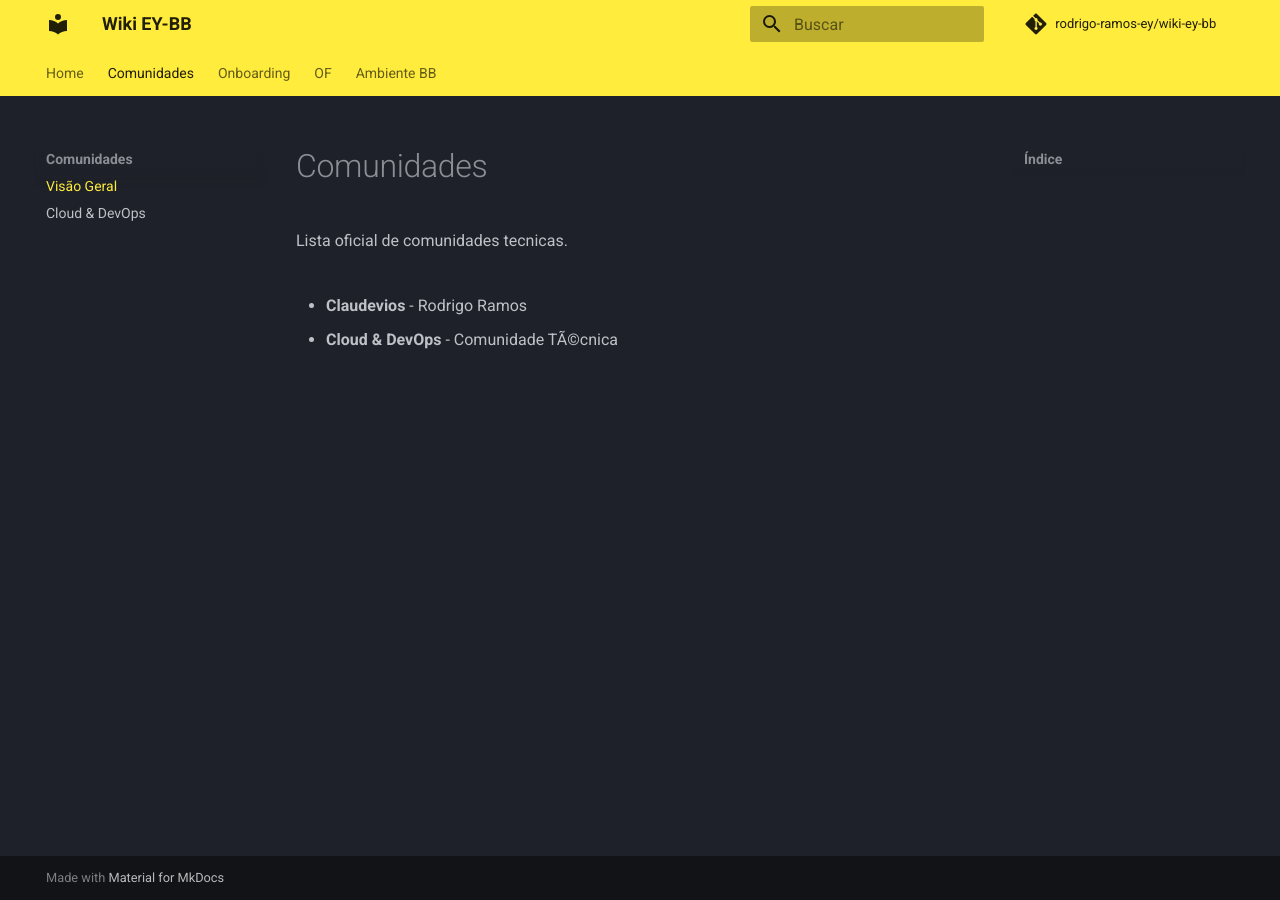
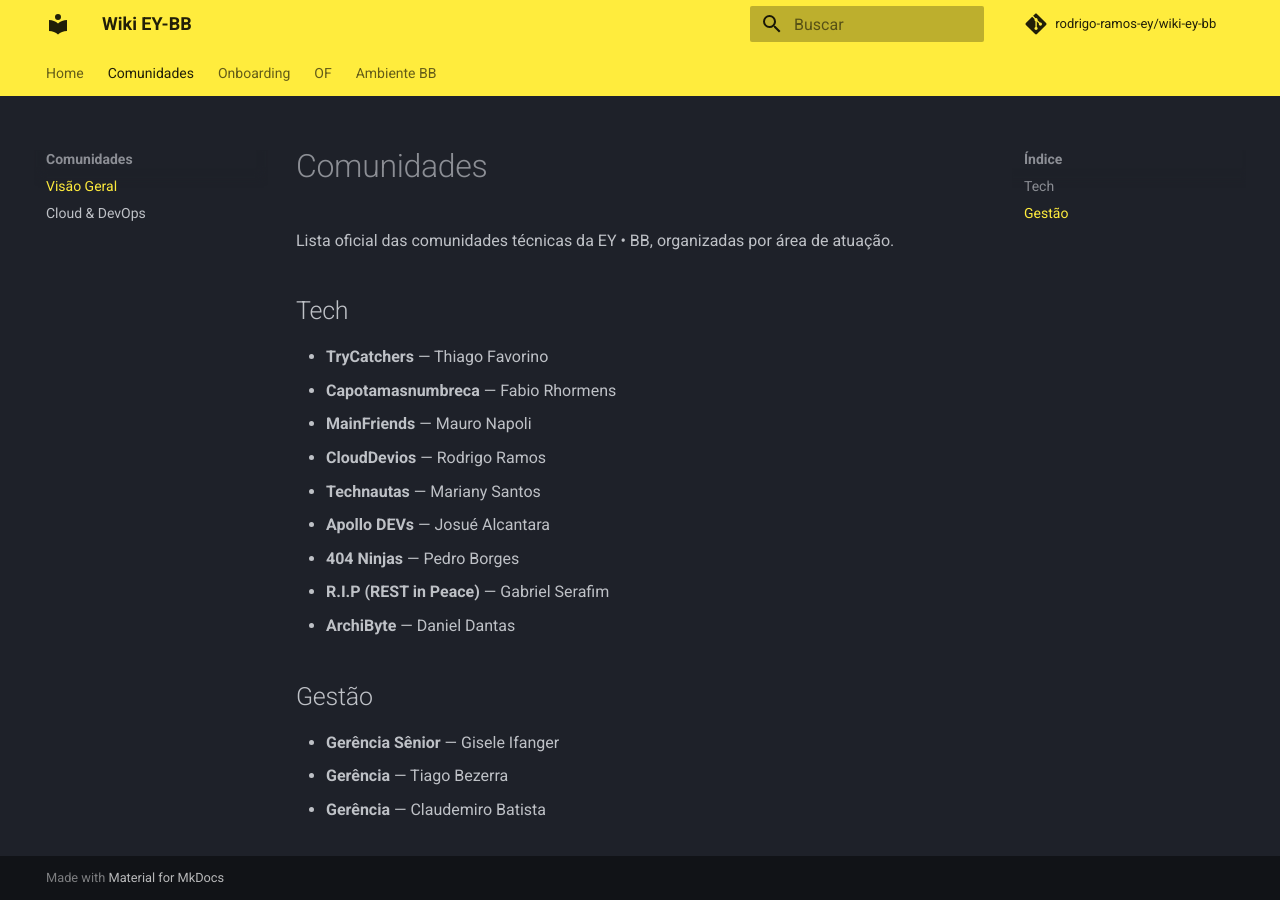
Before and after one commit to rodrigo-ramos-ey/wiki-ey-bb, an MkDocs documentation site: the page built from docs/comunidades/index.md, in a window 1280 px wide. Built offline with MkDocs 1.6.1 and Material for MkDocs 9.7.7, drawn with Linux system fonts in a browser that asks for light colours; comment, search, counter and statistics services are not loaded.

```diff
--- a/docs/comunidades/index.md
+++ b/docs/comunidades/index.md
@@ -1,8 +1,21 @@
 # Comunidades
 
-Lista oficial de comunidades tecnicas.
+Lista oficial das comunidades técnicas da EY • BB, organizadas por área de atuação.
 
-##
+## Tech
 
-- **Claudevios** - Rodrigo Ramos
-- **Cloud & DevOps** - Comunidade TÃ©cnica
+- **TryCatchers** — Thiago Favorino
+- **Capotamasnumbreca** — Fabio Rhormens
+- **MainFriends** — Mauro Napoli
+- **CloudDevios** — Rodrigo Ramos
+- **Technautas** — Mariany Santos
+- **Apollo DEVs** — Josué Alcantara
+- **404 Ninjas** — Pedro Borges
+- **R.I.P (REST in Peace)** — Gabriel Serafim
+- **ArchiByte** — Daniel Dantas
+
+## Gestão
+
+- **Gerência Sênior** — Gisele Ifanger
+- **Gerência** — Tiago Bezerra
+- **Gerência** — Claudemiro Batista
```
